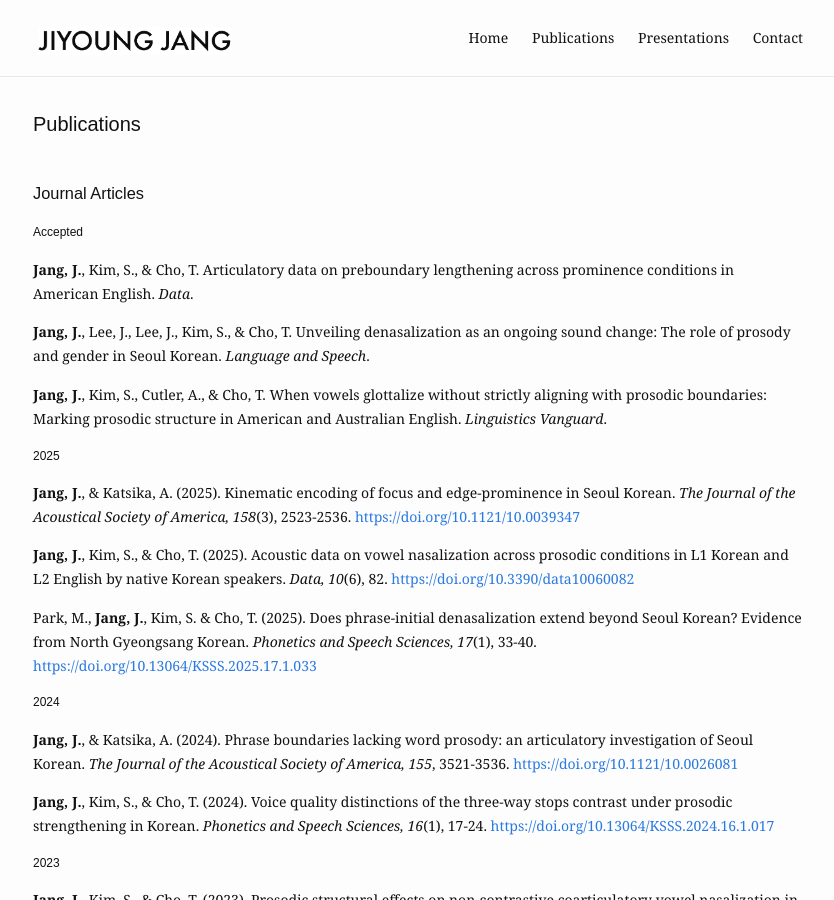
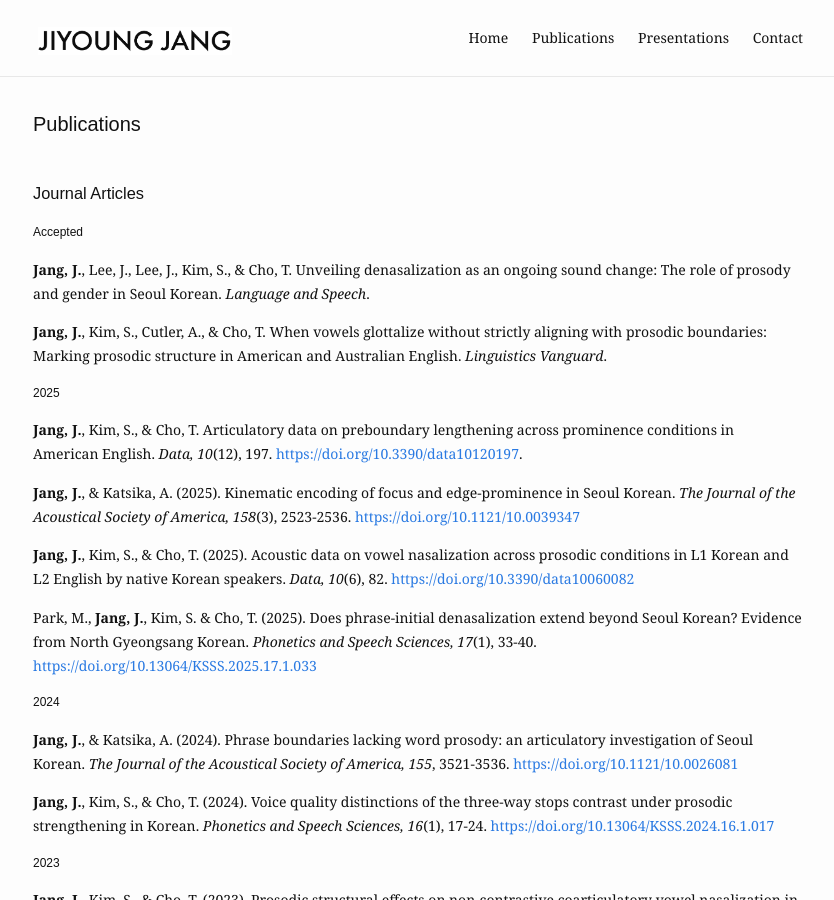
Before and after one commit to jiyoungj/jiyoungj.github.io, a Jekyll site: the page built from publications.md, in a window 1280 px wide and 900 px high. Shown: the whole window, without its empty margins (222-1056 px from the left). Built offline with Jekyll 4.4.1, drawn with Linux system fonts in a browser that asks for light colours; some web fonts are replaced.

Commit message:
Update publications.md

```diff
--- a/publications.md
+++ b/publications.md
@@ -9,13 +9,13 @@ slug: /publications/
 
 <h4>Accepted</h4>
 
-  <b>Jang, J.</b>, Kim, S., & Cho, T. Articulatory data on preboundary lengthening across prominence conditions in American English. <em>Data</em>.
-
   <b>Jang, J.</b>, Lee, J., Lee, J., Kim, S., & Cho, T. Unveiling denasalization as an ongoing sound change: The role of prosody and gender in Seoul Korean. <em>Language and Speech</em>.
 
   <b>Jang, J.</b>, Kim, S., Cutler, A., & Cho, T. When vowels glottalize without strictly aligning with prosodic boundaries: Marking prosodic structure in American and Australian English. <em>Linguistics Vanguard</em>.
 
 <h4>2025</h4>
+
+ <b>Jang, J.</b>, Kim, S., & Cho, T. Articulatory data on preboundary lengthening across prominence conditions in American English. <em>Data, 10</em>(12), 197. <a href="https://doi.org/10.3390/data10120197">https://doi.org/10.3390/data10120197</a>.
 
  <b>Jang, J.</b>, & Katsika, A. (2025). Kinematic encoding of focus and edge-prominence in Seoul Korean. <em>The Journal of the Acoustical Society of America, 158</em>(3), 2523-2536. <a href="https://doi.org/10.1121/10.0039347">https://doi.org/10.1121/10.0039347</a>
 
```
